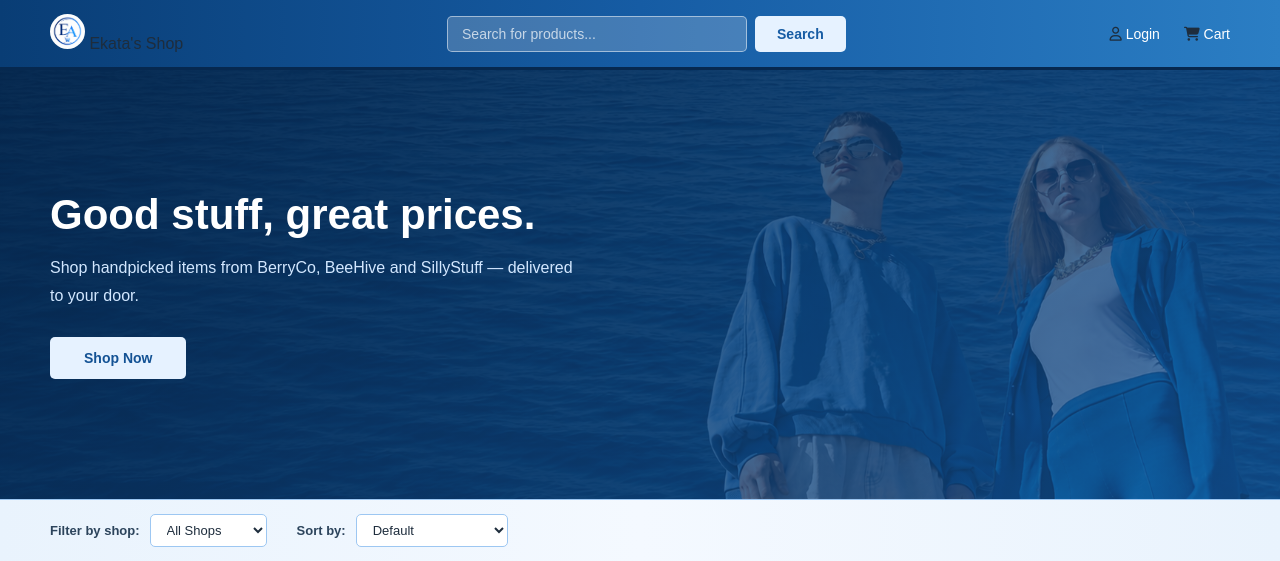
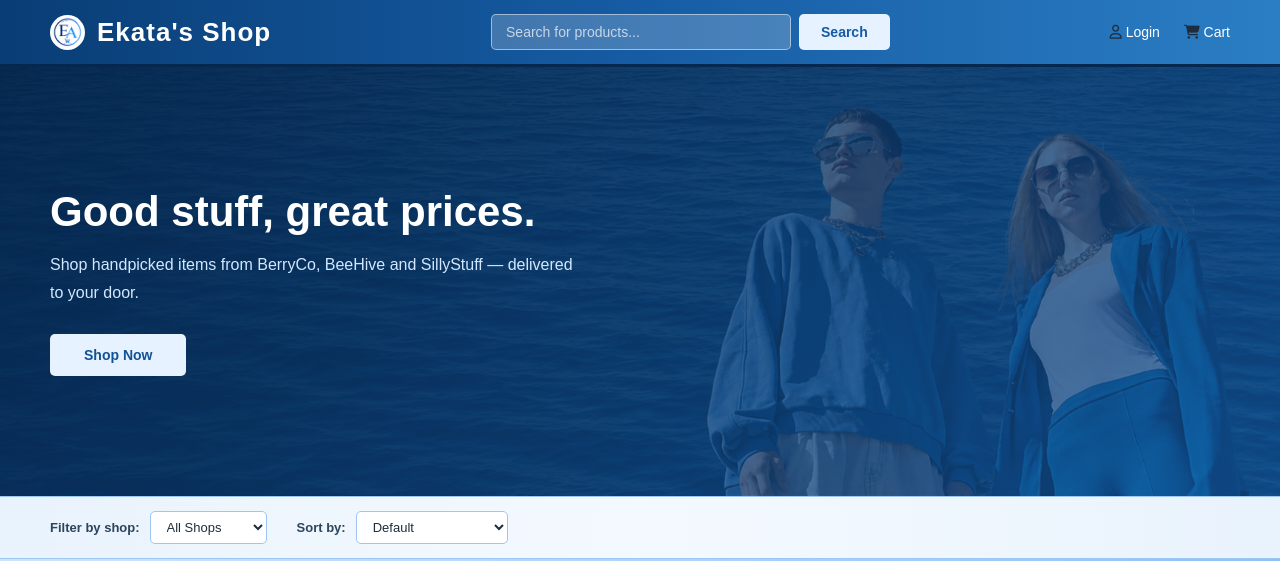
Before and after one commit to ekataadhikari23/Coursework-WebDev, a PHP site: page / in a window 1280 px wide. Shown: the top 561 px of the page. Run offline with PHP 8.4, Linux system fonts and the light colour scheme; some libraries are stand-ins or nearby versions.

Commit message:
thirteenth commit

```diff
--- a/index.html
+++ b/index.html
@@ -11,7 +11,7 @@
 <section id="topbar">
     <div id="brandname">
         <img src="Logo.png" alt="Ekata's Shop Logo" id="shoplogo">
-        Ekata's Shop
+        <span id="shoptitle">Ekata's Shop</span>
     </div>
     <div id="searchzone">
         <input placeholder="Search for products..." id="searchBox">
--- a/style.css
+++ b/style.css
@@ -26,13 +26,16 @@ body {
 }
 
 #shoptitle {
-    font-size: 24px;
+    font-size: 26px;
     font-weight: bold;
-    color: #ffffff;
+    color: white;
     letter-spacing: 1px;
+}
+
+#brandname {
     display: flex;
     align-items: center;
-    gap: 12px; /* Puts a nice little space between the logo and text */
+    gap: 12px;
 }
 
 #shoplogo {
```
